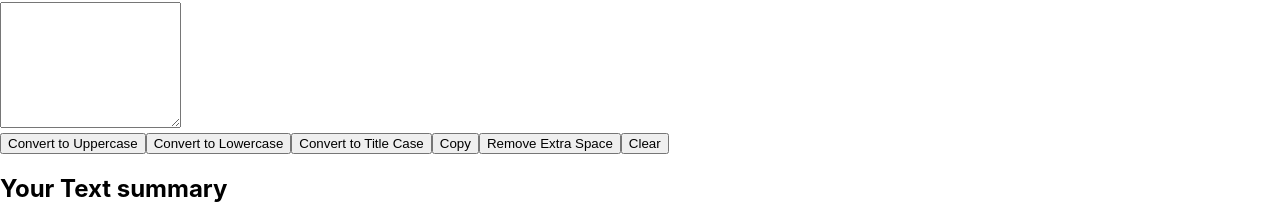
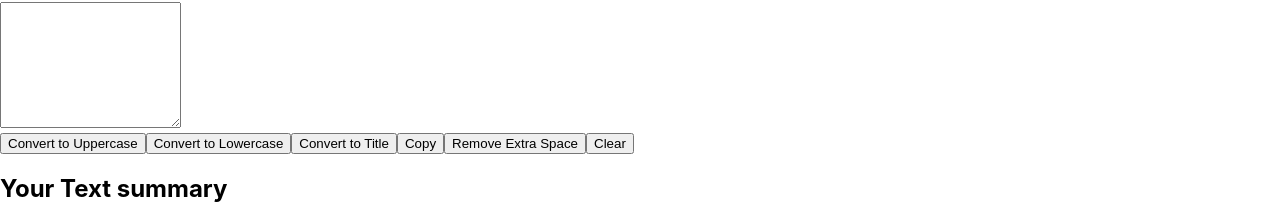
Before and after one commit to PratikKapadi/TextUtils, a React (Create React App) app: page / in a window 1280 px wide. Shown: the part 194-417 px from the top of the page. Built offline with nearby package versions, Linux system fonts and the light colour scheme; the HTML template or start-up script is replaced by a standard one.

Commit message:
new version

```diff
--- a/src/component/TextFrom.js
+++ b/src/component/TextFrom.jsx
@@ -56,7 +56,7 @@ export default function TextFrom(props) {
 					Convert to Lowercase
 				</button>
 				<button className="btn btn-primary mx-1" onClick={handleTitleCase}>
-					Convert to Title Case
+					Convert to Title
 				</button>
 				<button className="btn btn-primary mx-1" onClick={handleCopyText}>
 					Copy
```
